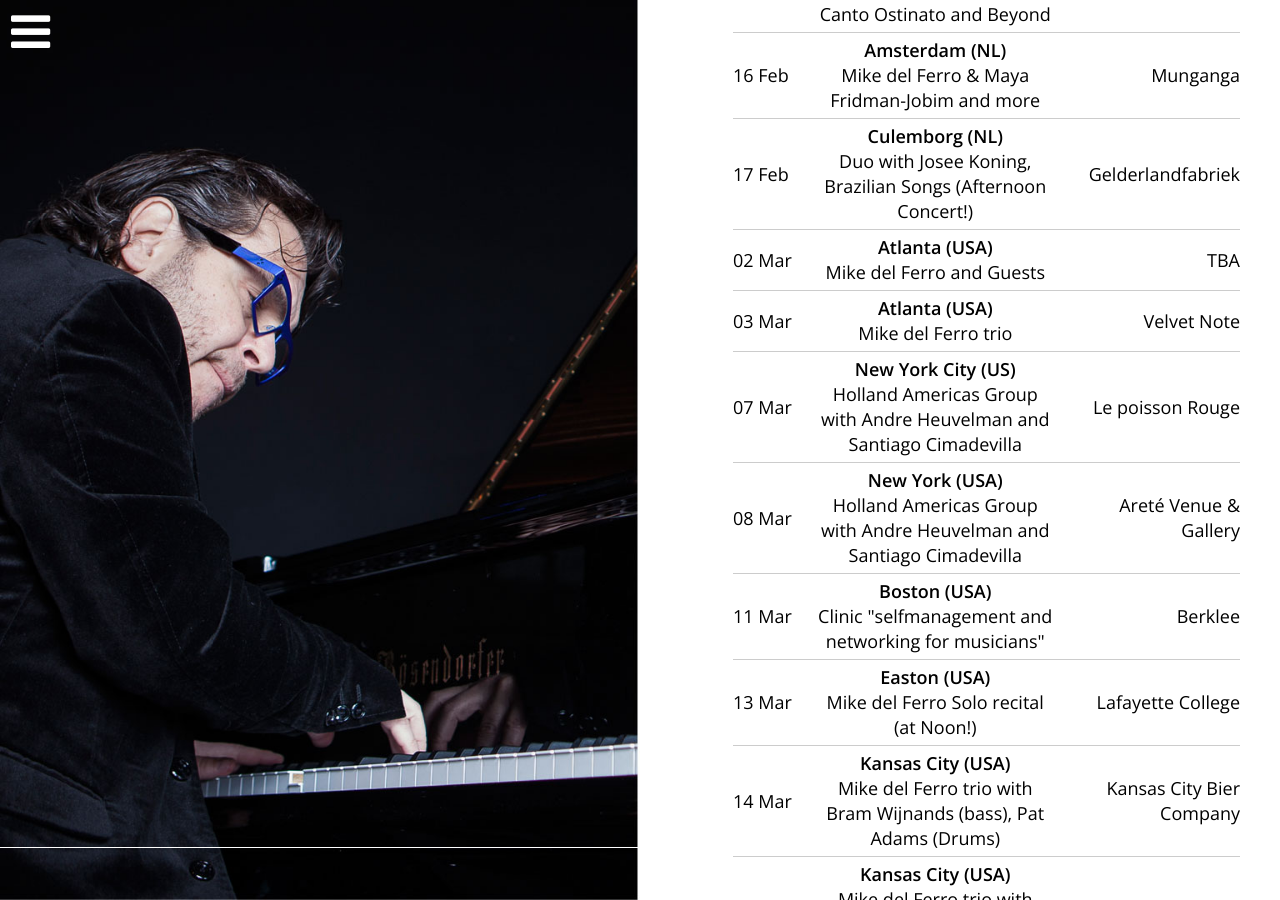
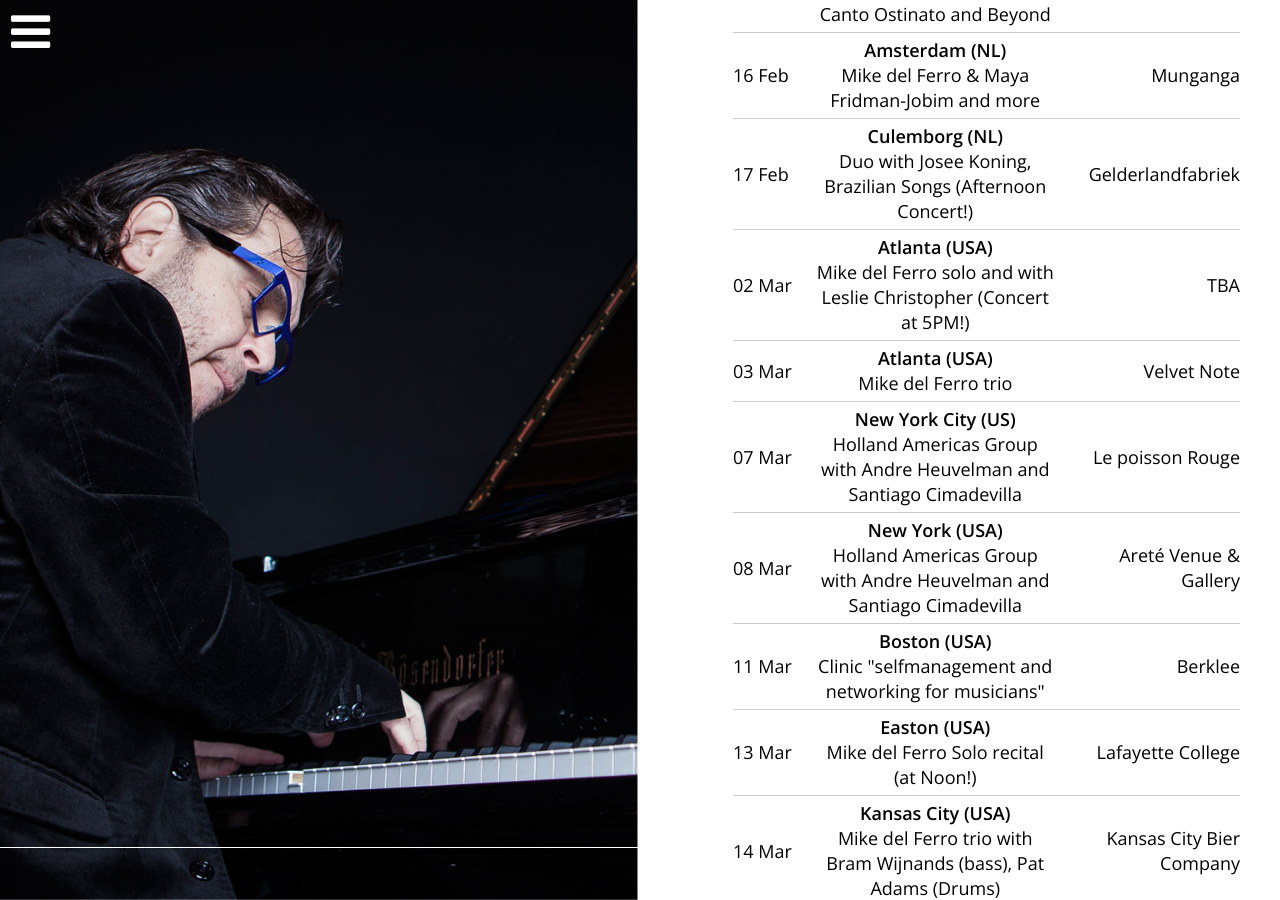
Before and after one commit to mikedelferro/website, a Jekyll site: the page built from agenda.html, in a window 1280 px wide and 900 px high, scrolled down 483 px. Built offline with Jekyll 4.4.1, drawn with Linux system fonts in a browser that asks for light colours; nearby versions of some CDN libraries.

Commit message:
Updated '_config.yml' via CloudCannon

```diff
--- a/_config.yml
+++ b/_config.yml
@@ -4,11 +4,11 @@ gigs:
     location:
     venue: Japan
     url:
-  - title: Mike del Ferro and Guests
-    date: 2019-03-02 20:00:00
+  - title: Mike del Ferro solo and with Leslie Christopher (Concert at 5PM!)
+    date: 2019-03-02 17:00:00
     location: TBA
     venue: Atlanta (USA)
-    url:
+    url: 'https://app.eventsframe.com/e/m39GQuHiE/mike-del-ferro-live/'
   - title: Mike del Ferro & Maya Fridman-Jobim and more
     date: 2019-02-16 20:30:00
     location: Munganga
```
